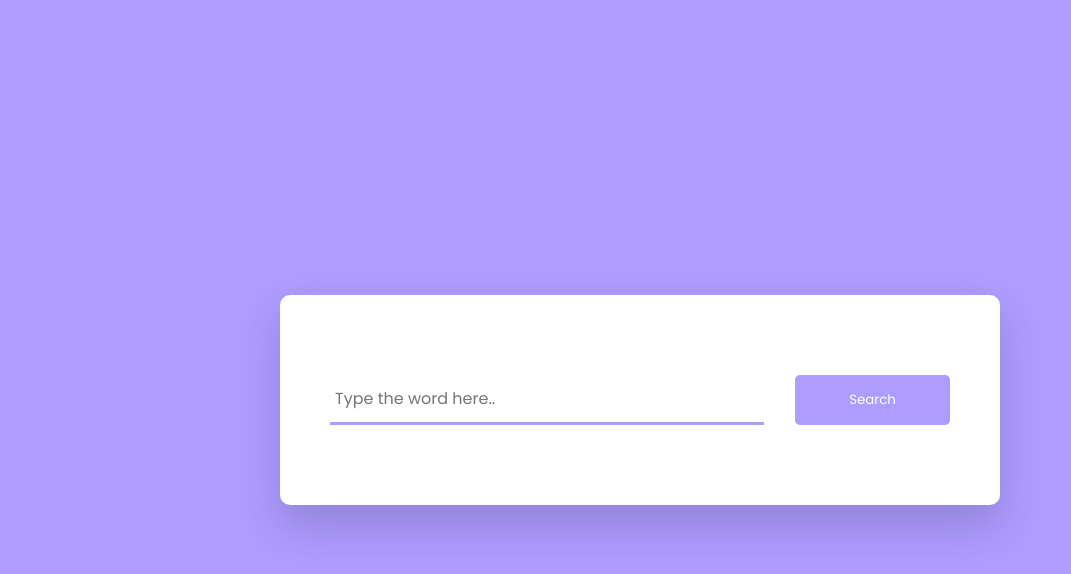
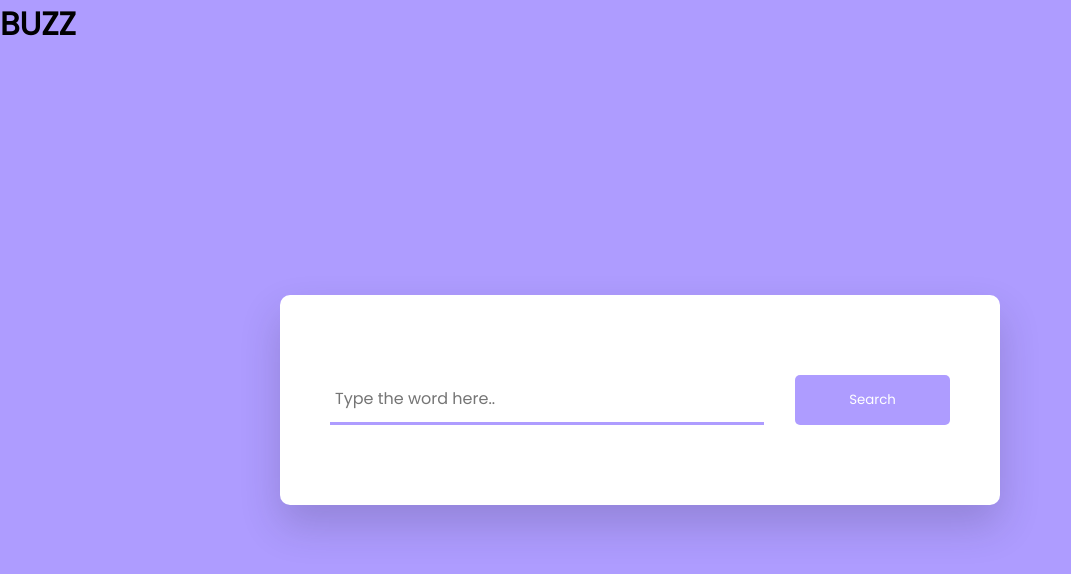
Before and after one commit to semekork/Dictionary, a plain HTML site: page index.html in a window 1280 px wide. Shown: the whole page, without its empty margins (0-1071 px from the left). Drawn offline with Linux system fonts and the light colour scheme.

Commit message:
Update index.html

```diff
--- a/index.html
+++ b/index.html
@@ -14,7 +14,7 @@
         />
         <!-- Stylesheet -->
         <link rel="stylesheet" href="style.css" />
-        <title>Dictionary</title>
+        <title>Buzz-Dictionary</title>
     </head>
     <body>
         <audio id="sound"></audio>
@@ -29,6 +29,7 @@
             </div>
             <div class="result" id="result"></div>
         </div>
+        <h1 id="watermark">BUZZ</h1>
         <!-- Script -->
         <script src="script.js"></script>
     </body>
```
